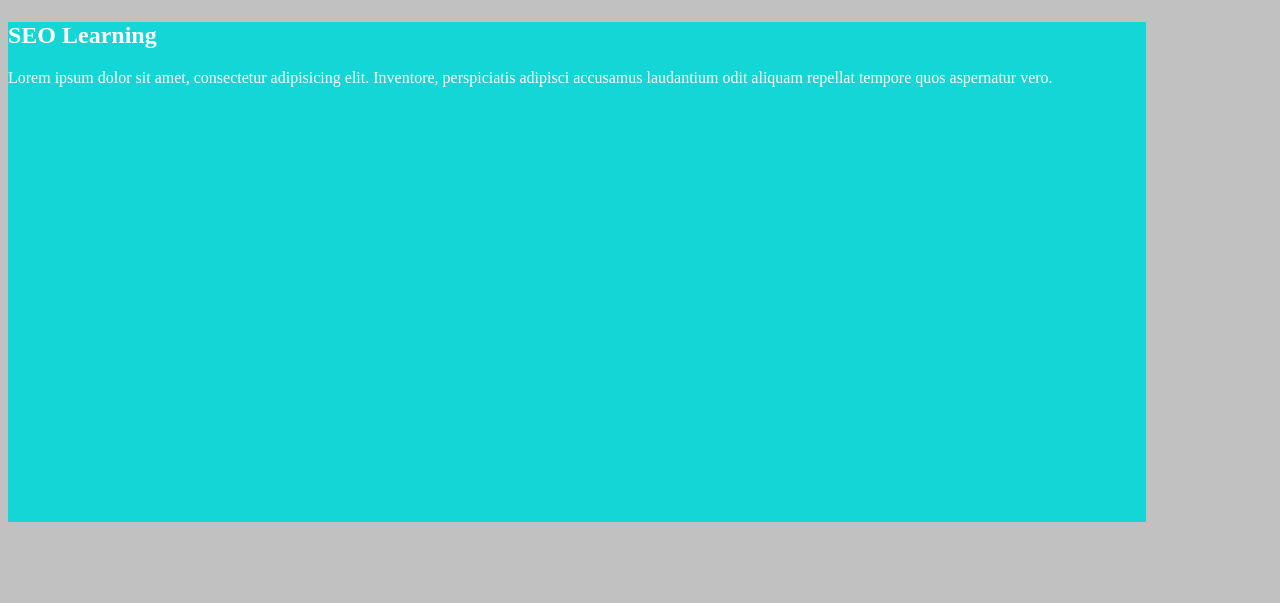
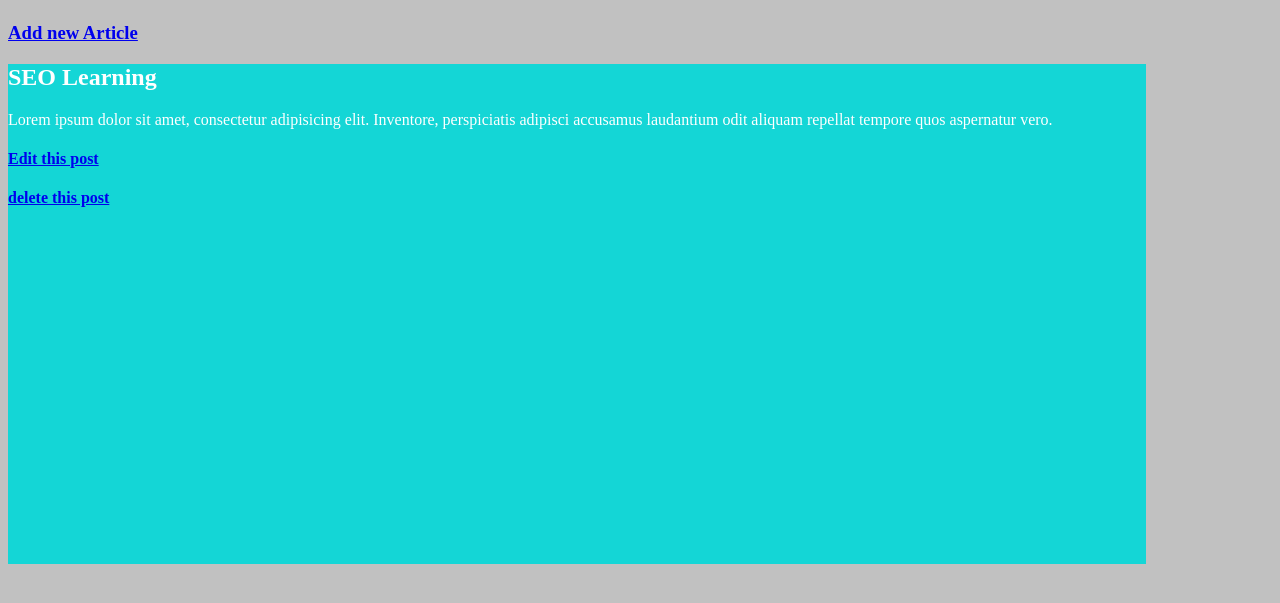
Before and after one commit to Rxavio/theApp, a Django app: page /article/3 in a window 1280 px wide. Shown: the part 58-661 px from the top of the page. Run offline with Django 3.2, Linux system fonts and the light colour scheme; data comes from the database, SQL or seed files in the repository; both versions use the stored data as it was after the commit.

Commit message:
articles operation CRUD

```diff
--- a/website/articles/models.py
+++ b/website/articles/models.py
@@ -1,4 +1,5 @@
 from django.db import models
+from django.urls import reverse
 
 # Create your models here.
 
@@ -13,3 +14,7 @@ class Article(models.Model):
 
     def __str__(self):
         return self.title
+
+
+    def get_absolute_url(self):
+        return reverse('home')
--- a/website/articles/urls.py
+++ b/website/articles/urls.py
@@ -5,4 +5,7 @@ urlpatterns = [
 
     path('', views.ArticleListView.as_view(), name='home' ),
     path('article/<int:pk>', views.ArticleDetailView.as_view(), name='article_page' ),
+    path('article/new/', views.ArticleCreateView.as_view(), name='new_article'),
+     path('article/<int:pk>/edit', views.ArticleUpdateView.as_view(), name='article_edit'),
+     path('article/<int:pk>/delete', views.ArticleDeleteView.as_view(), name='article_delete'),
 ]
--- a/website/articles/views.py
+++ b/website/articles/views.py
@@ -1,4 +1,6 @@
 from django.views.generic import ListView, DetailView
+from django.views.generic.edit import CreateView,UpdateView, DeleteView
+from django.urls import reverse_lazy
 
 # Create your views here.
 
@@ -13,3 +15,19 @@ class ArticleDetailView(DetailView):
     model = Article
     template_name = 'detail.html'
     context_object_name = 'batman'
+
+class ArticleCreateView(CreateView):
+    model = Article
+    template_name = 'article_new.html'
+    fields = '__all__'
+
+class ArticleUpdateView(UpdateView):
+    model = Article
+    template_name = 'article_edit.html'
+    fields = ['title', 'text']
+
+class ArticleDeleteView(DeleteView):
+    model = Article
+    template_name = 'article_delete.html'
+    context_object_name = 'batman'
+    success_url = reverse_lazy('home')
--- a/website/templates/base.html
+++ b/website/templates/base.html
@@ -16,6 +16,9 @@
   <header>
     <h1><a href="/">My personal blog</a></h1>
   </header>
+  <div class="new">
+    <h3><a href="{% url 'new_article' %}">Add new Article</a></h3>
+  </div>
 
     <div class="container">
 
--- a/website/templates/detail.html
+++ b/website/templates/detail.html
@@ -8,4 +8,7 @@
     <p>{{batman.text}}</p>
   </div>
 
+  <h4><a href="{% url 'article_edit' batman.pk %}">Edit this post</a></h4>
+  <h4><a href="{% url 'article_delete' batman.pk %}">delete this post</a></h4>
+
 {% endblock content %}
```
Also changed, not shown: website/db.sqlite3.
